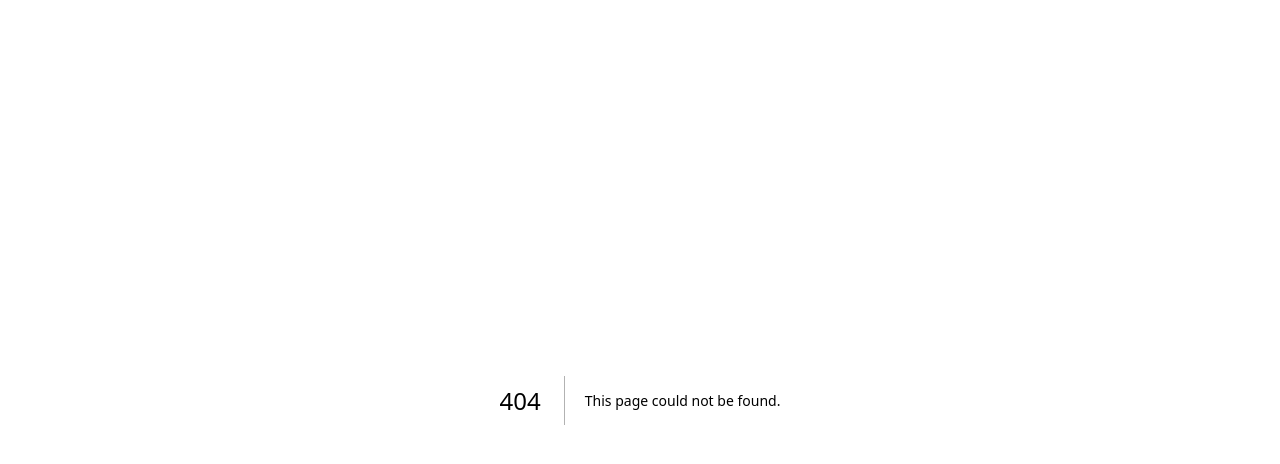
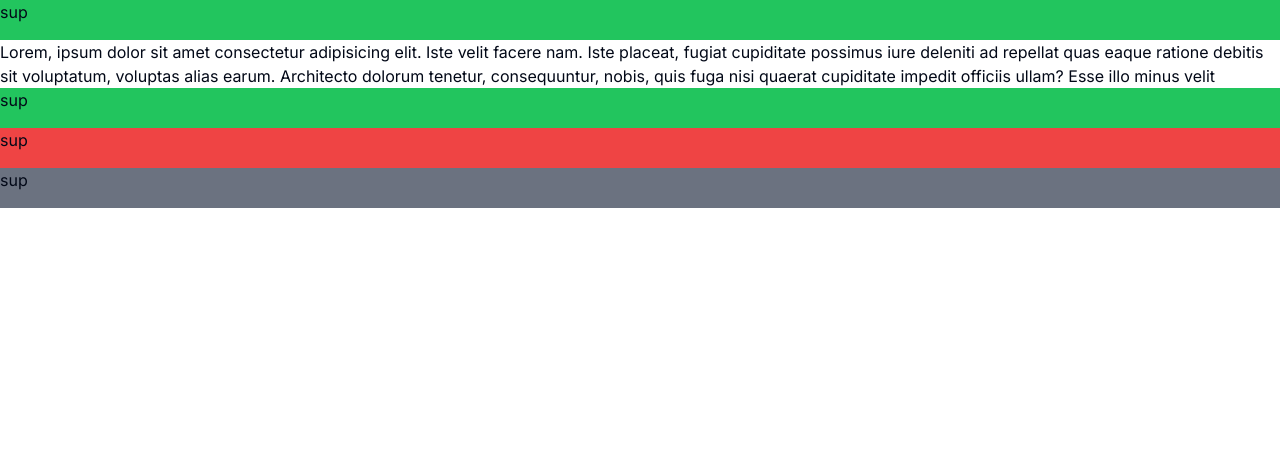
Before and after one commit to janaka4345/2d-3d-multiplayer-explore, a Next.js app: page /framerMotionRe/perfomanceOptimisation in a window 1280 px wide. Before the commit this address had no page. Shown: the top 464 px of the page. Built offline with nearby package versions, Linux system fonts and the light colour scheme.

Commit message:
other:framer motion optimization try

```diff
--- /dev/null
+++ b/app/framerMotionRe/_components/Heading.tsx
@@ -0,0 +1,26 @@
+'use client'
+import { motion } from 'framer-motion'
+
+const variants = {
+    hidden: {
+        opacity: 0,
+        x: '-100vw',
+    },
+    visible: {
+        opacity: 1,
+        x: 0,
+        transition: { duration: 3 },
+    },
+}
+export default function Heading() {
+    return (
+        <motion.div
+            variants={variants}
+            initial="hidden"
+            animate="visible"
+            className="bg-green-500 w-full h-10"
+        >
+            sup
+        </motion.div>
+    )
+}
--- a/app/framerMotionRe/page.tsx
+++ b/app/framerMotionRe/page.tsx
@@ -1,11 +1,30 @@
 import { MotionElement } from '@/components/MotionElement'
+import Heading from './_components/Heading'
+const variants = {
+    hidden: {
+        opacity: 0,
+        x: '-100vw',
+    },
+    visible: {
+        opacity: 1,
+        x: 0,
+        transition: { type: 'spring', duration: 5 },
+    },
+}
 
 export default function page() {
     return (
-        <div className="flex justify-center items-center mx-auto  w-[300px] h-[300px] bg-red-400">
-            <MotionElement>
-                <h1 className=" w-fit mx-auto ">hi</h1>
-            </MotionElement>
-        </div>
+        <>
+            <Heading />
+            <div className="flex justify-center items-center mx-auto  w-[300px] h-[300px] bg-red-400">
+                <MotionElement
+                    variants={variants}
+                    initial="hidden"
+                    animate="visible"
+                >
+                    <h1 className=" w-fit mx-auto ">hi</h1>
+                </MotionElement>
+            </div>
+        </>
     )
 }
--- /dev/null
+++ b/app/framerMotionRe/perfomanceOptimisation/page.tsx
@@ -0,0 +1,21 @@
+import Heading from '../_components/Heading'
+import HeadingOptimized from '../_components/HeadingOptimized'
+
+export default function page() {
+    return (
+        <div>
+            <Heading />
+            <div>
+                <p>
+                    Lorem, ipsum dolor sit amet consectetur adipisicing elit.
+                    Iste velit facere nam. Iste placeat, fugiat cupiditate
+                    possimus iure deleniti ad repellat quas eaque ratione
+                    debitis sit voluptatum, voluptas alias earum. Architecto
+                    dolorum tenetur, consequuntur, nobis, quis fuga nisi quaerat
+                    cupiditate impedit officiis ullam? Esse illo minus velit
+                </p>
+            </div>
+            <HeadingOptimized />
+        </div>
+    )
+}
--- a/app/svgAnimation/svgTest1/page.tsx
+++ b/app/svgAnimation/svgTest1/page.tsx
@@ -12,6 +12,7 @@ export default function page() {
         visible: {
             pathLength: 1,
             fill: 'rgba(255, 255, 255, 1)',
+            transition: { duration: 10 },
         },
     }
     const first = useRef(null)
```
